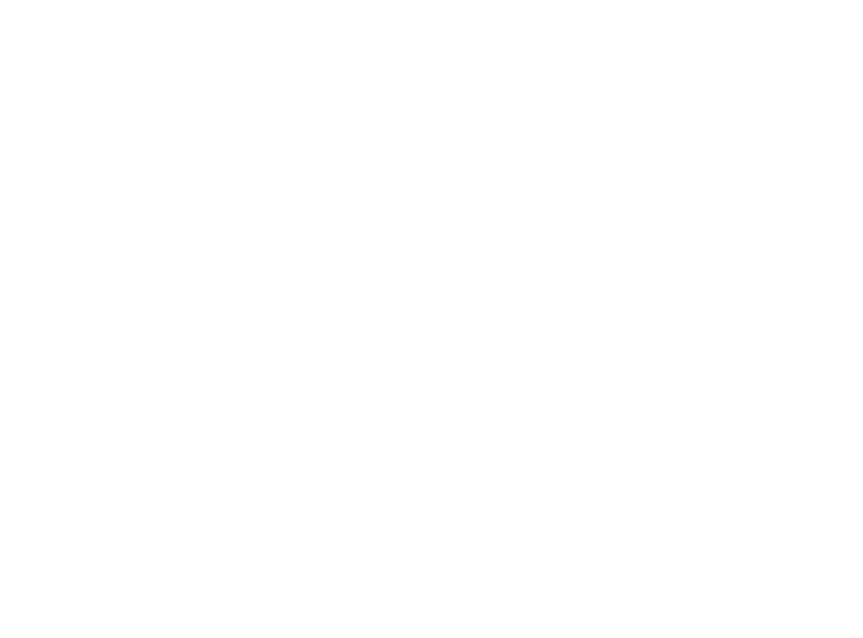
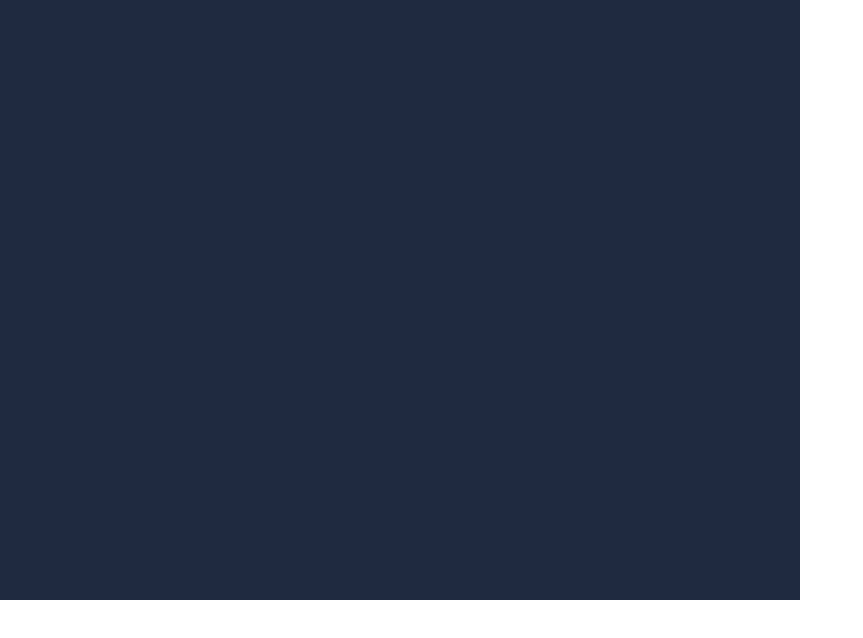
Before and after one commit to dujuanxian/fireworks, a plain HTML site: page index.html in a window 1280 px wide. Shown: the whole page, without its empty margins (0-863 px from the left). Drawn offline with Linux system fonts and the light colour scheme.

Commit message:
init fireworks canvas

```diff
--- a/index.html
+++ b/index.html
@@ -16,6 +16,9 @@
     </style>
 </head>
 <body>
+    <canvas id="fireworks" width="800px" height="600px"></canvas>
+    <script src="js/Canvas.js"></script>
+    <script src="js/Fireworks.js"></script>
     <script src="js/app.js"></script>
 </body>
 </html>
--- /dev/null
+++ b/js/Canvas.js
@@ -0,0 +1,18 @@
+function Canvas () {
+	this.canvas = document.getElementById('fireworks');
+	this.context = this.canvas.getContext('2d');
+	this.canvasWidth = this.canvas.width;
+	this.canvasHeight = this.canvas.height;
+}
+
+Canvas.prototype.fillBackground =  function() {
+	this.context.fillStyle = "#1F2A40";
+	this.context.fillRect(0, 0, this.canvasWidth, this.canvasHeight);
+	this.context.fill();
+	this.context.stroke();
+}
+
+Canvas.prototype.clearCanvas = function () {
+  this.context.clearRect(0, 0, this.canvasWidth, this.canvasHeight);
+  this.context.save();
+}
--- /dev/null
+++ b/js/Fireworks.js
@@ -0,0 +1,8 @@
+function Fireworks () {
+	this.canvas = new Canvas();
+}
+
+Fireworks.prototype.run = function() {
+	this.canvas.clearCanvas();
+	this.canvas.fillBackground();
+}
--- a/js/app.js
+++ b/js/app.js
@@ -0,0 +1,2 @@
+var fireworks = new Fireworks();
+fireworks.run();
```
